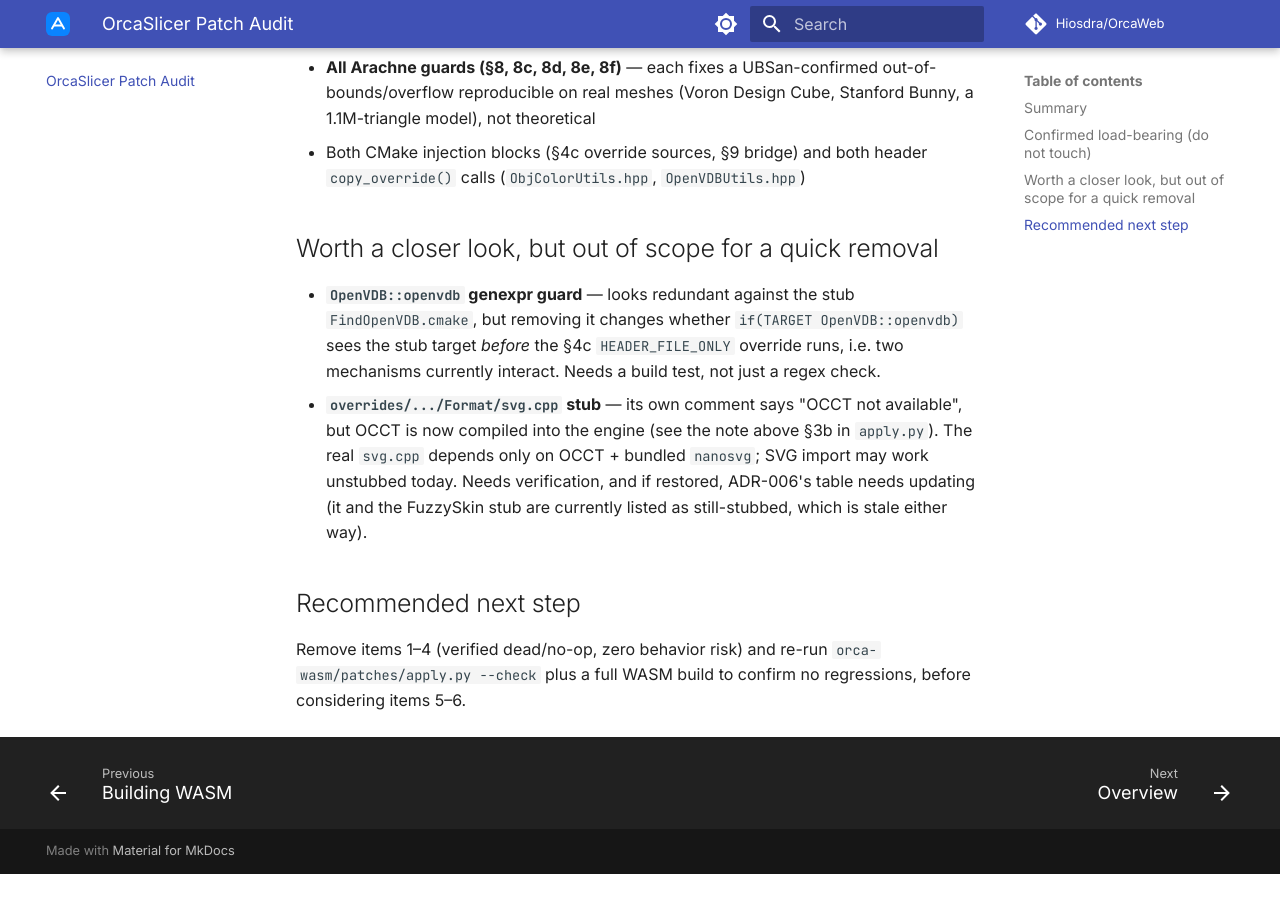
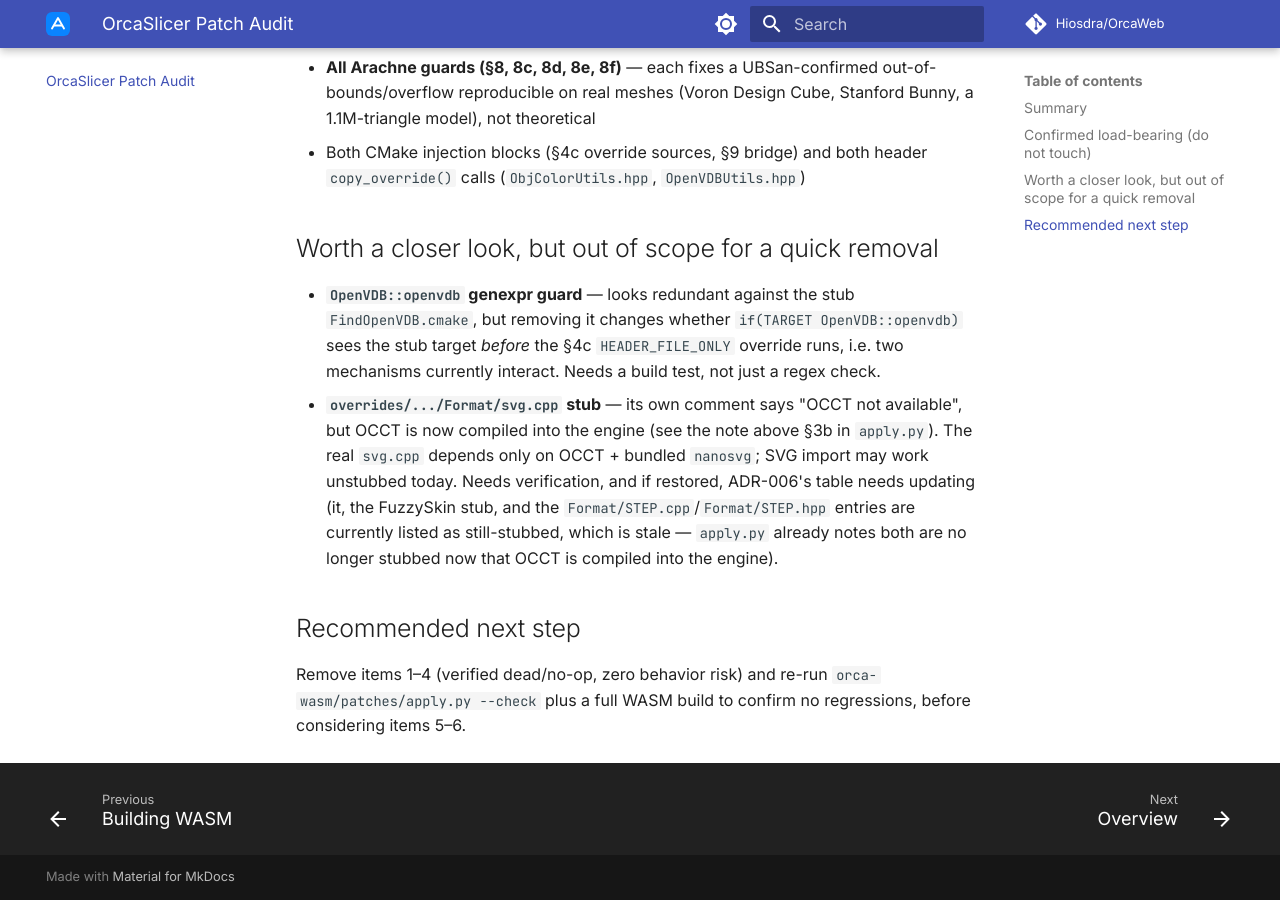
Before and after one commit to Hiosdra/OrcaWeb, an MkDocs documentation site: the page built from mkdocs-docs/orca-patch-audit.md, in a window 1280 px wide and 900 px high, scrolled down 2232 px. Built offline with MkDocs 1.6.1 and Material for MkDocs 9.7.7, drawn with Linux system fonts in a browser that asks for light colours; comment, search, counter and statistics services are not loaded; before the commit the page ends 3106 px from its top, so only the background shows below that.

Commit message:
docs(wasm): note STEP.cpp/STEP.hpp as another stale ADR-006 entry
apply.py already documents that Format/STEP.cpp and Format/STEP.hpp are
no longer stubbed (OCCT is compiled into the engine now), but ADR-006's
override table still lists them as stubbed for "OCCT not available" —
same staleness already flagged for the svg.cpp/FuzzySkin entries.

Co-Authored-By: Claude Sonnet 5 <noreply@anthropic.com>
Claude-Session: https://claude.ai/code/session_01D4tTQr8FwciP4ud1unkdJR

```diff
--- a/mkdocs-docs/orca-patch-audit.md
+++ b/mkdocs-docs/orca-patch-audit.md
@@ -75,8 +75,10 @@ runtime justification:
   available", but OCCT is now compiled into the engine (see the note above
   §3b in `apply.py`). The real `svg.cpp` depends only on OCCT + bundled
   `nanosvg`; SVG import may work unstubbed today. Needs verification, and if
-  restored, ADR-006's table needs updating (it and the FuzzySkin stub are
-  currently listed as still-stubbed, which is stale either way).
+  restored, ADR-006's table needs updating (it, the FuzzySkin stub, and the
+  `Format/STEP.cpp`/`Format/STEP.hpp` entries are currently listed as
+  still-stubbed, which is stale — `apply.py` already notes both are no longer
+  stubbed now that OCCT is compiled into the engine).
 
 ## Recommended next step
 
```
